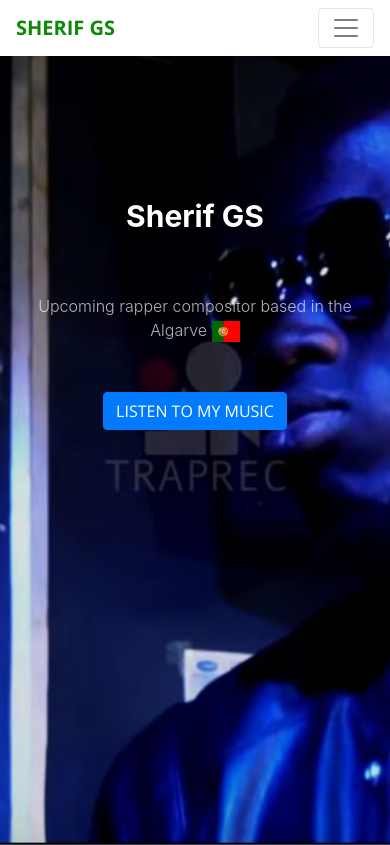
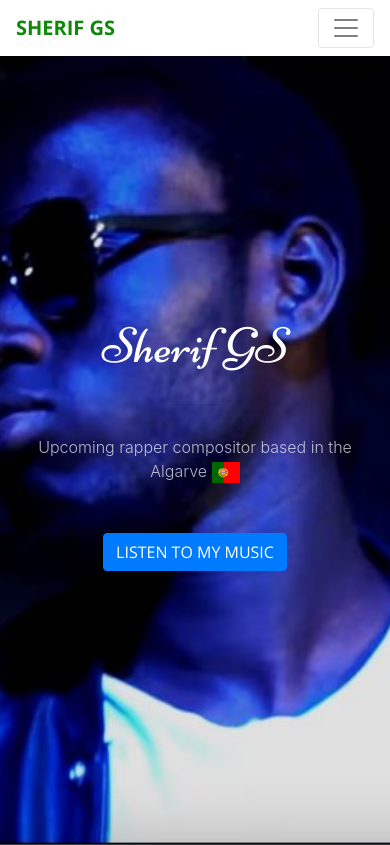
Before and after one commit to jcebuck/sherifgs-web, a website with bundled scripts: page index.html in a window 390 px wide. Shown: the top 845 px of the page. Built offline with nearby package versions, Linux system fonts and the light colour scheme.

Commit message:
Update landing page styling on mobile

```diff
--- a/css/creative.css
+++ b/css/creative.css
@@ -155,7 +155,7 @@ header.masthead {
   text-align: center;
   color: white;
   background-image: url("../img/sherifgs-header.jpg");
-  background-position: center;
+  background-position: 70%;
   -webkit-background-size: cover;
   -moz-background-size: cover;
   -o-background-size: cover;
@@ -164,12 +164,14 @@ header.masthead {
     position: relative;
     width: 100%;
     padding: 150px 15px 100px;
-    text-align: center; }
+    text-align: center;
+    top: 15%; }
     header.masthead .header-content .header-content-inner h1 {
-      font-size: 30px;
-      font-weight: 700;
+      font-size: 50px;
+      font-weight: 400;
       margin-top: 0;
-      margin-bottom: 0; }
+      margin-bottom: 0;
+      font-family: 'Niconne', cursive; }
     header.masthead .header-content .header-content-inner hr {
       margin: 30px auto; }
     header.masthead .header-content .header-content-inner p {
@@ -179,7 +181,8 @@ header.masthead {
       color: rgba(255, 255, 255, 0.7); }
   @media (min-width: 768px) {
     header.masthead {
-      min-height: 600px; }
+      min-height: 600px;
+      background-position: center; }
       header.masthead .header-content {
         position: absolute;
         top: 70%;
@@ -192,7 +195,7 @@ header.masthead {
           margin-right: auto;
           margin-left: auto; }
           header.masthead .header-content .header-content-inner h1 {
-            font-size: 50px; }
+            font-size: 60px; }
           header.masthead .header-content .header-content-inner p {
             font-size: 18px;
             max-width: 80%;
--- a/index.html
+++ b/index.html
@@ -17,6 +17,7 @@
     <link href="vendor/font-awesome/css/font-awesome.min.css" rel="stylesheet" type="text/css">
     <link href='https://fonts.googleapis.com/css?family=Open+Sans:300italic,400italic,600italic,700italic,800italic,400,300,600,700,800' rel='stylesheet' type='text/css'>
     <link href='https://fonts.googleapis.com/css?family=Merriweather:400,300,300italic,400italic,700,700italic,900,900italic' rel='stylesheet' type='text/css'>
+    <link href="https://fonts.googleapis.com/css?family=Niconne" rel="stylesheet">
 
     <!-- Plugin CSS -->
     <link href="vendor/magnific-popup/magnific-popup.css" rel="stylesheet">
```
